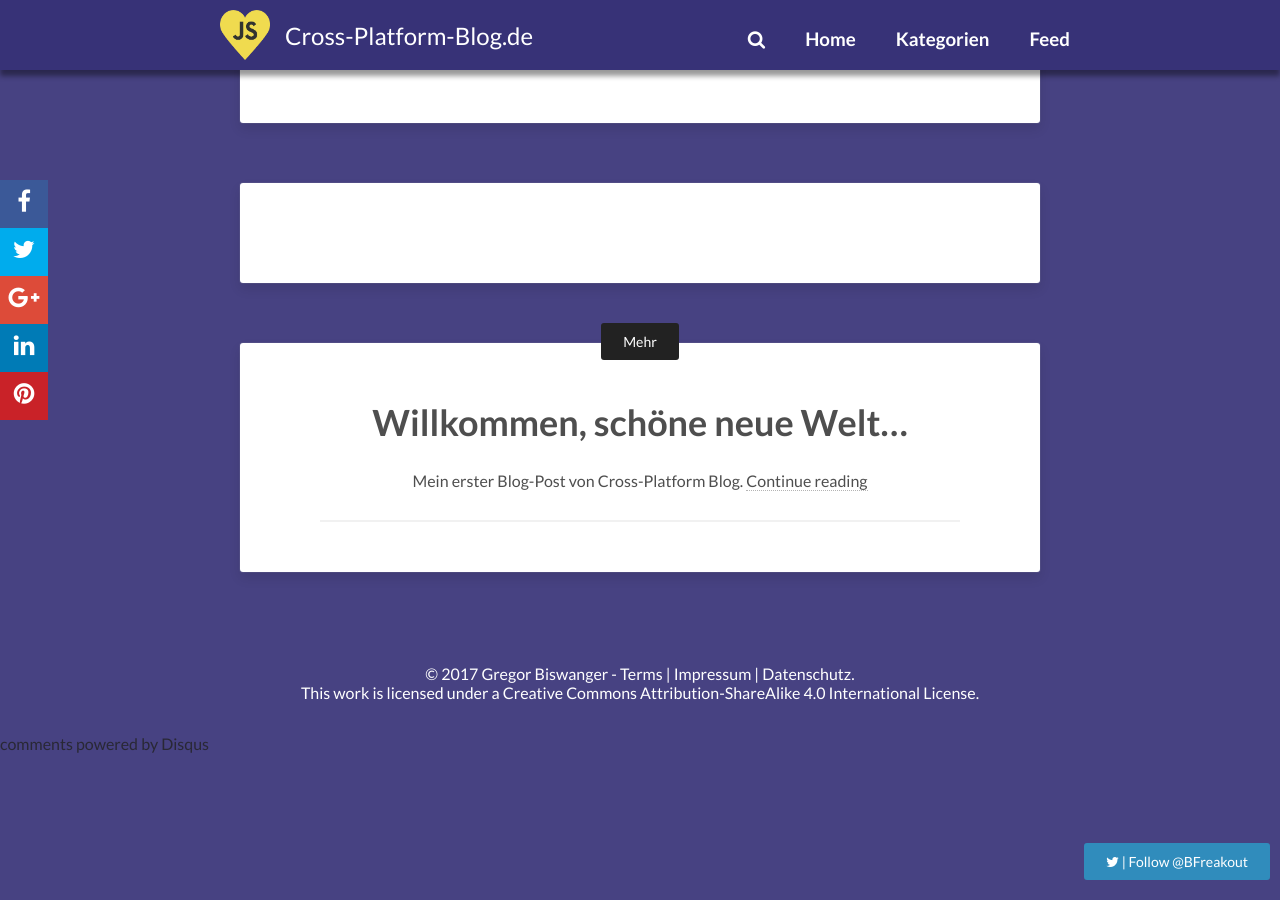
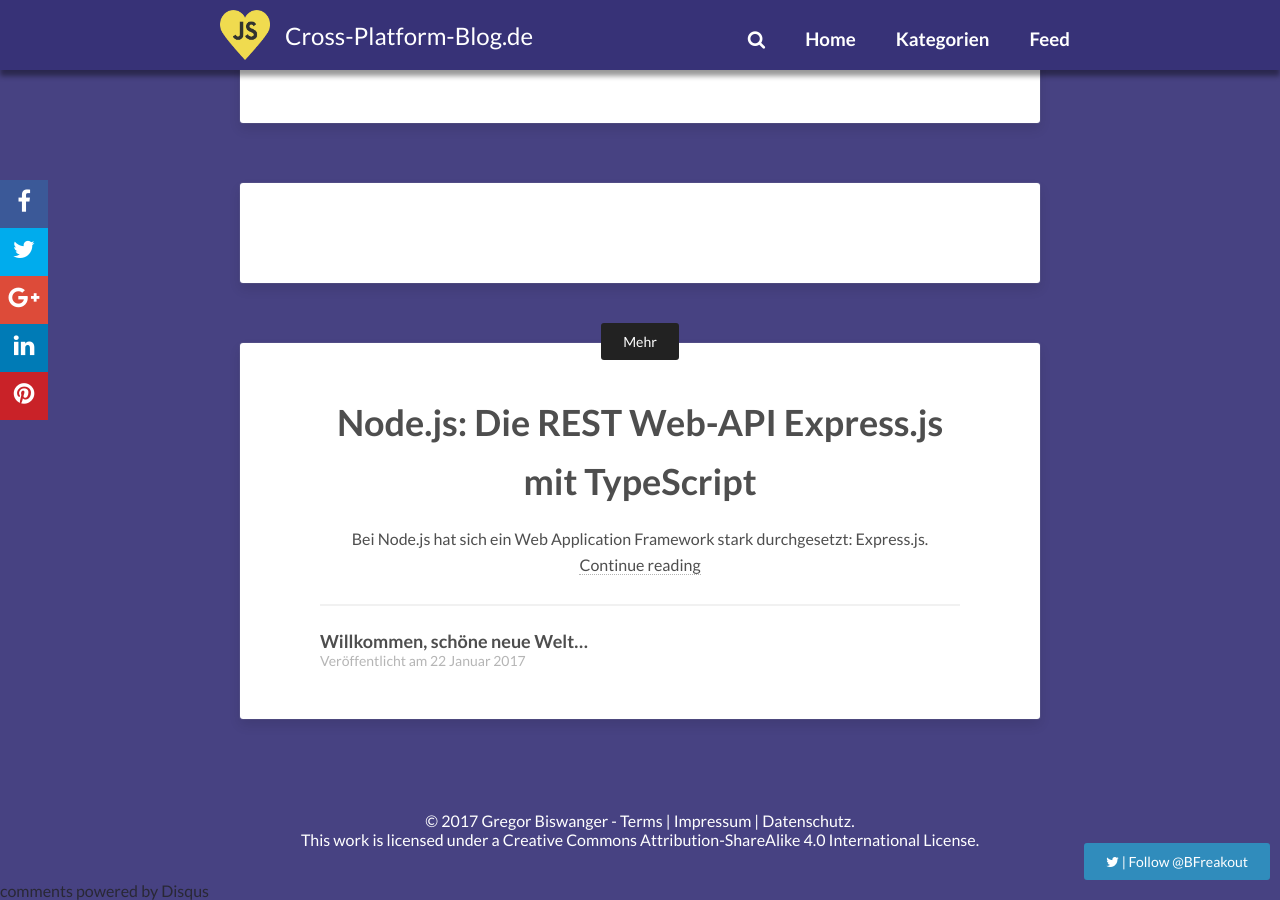
Before and after one commit to GregorBiswanger/CrossPlatformBlogDE, a Jekyll site: the page built from _posts/2017-01-27-visual-studio-code-nodejs-mit-typescript-und-debugging.md, in a window 1280 px wide and 900 px high, scrolled down 6687 px. Built offline with Jekyll 4.4.1, drawn with Linux system fonts in a browser that asks for light colours; nearby versions of some CDN libraries; comment, search, counter and statistics services are not loaded; some of the changed lines change nothing that is shown.

Commit message:
new blog post

```diff
--- a/_config.yml
+++ b/_config.yml
@@ -6,7 +6,7 @@
 reading_time:     true # if true, shows the estimated reading time for a post
 words_per_minute: 200
 logo:             images/logo.png # logo visible in the topbar
-excerpt_separator: <!--more-->
+excerpt_separator: <!-- more -->
 # Your site's domain goes here (eg: //mmistakes.github.io, http://mademistakes.com, etc)
 # When testing locally leave blank or use http://localhost:4000
 
@@ -89,7 +89,7 @@
 permalink:   /:categories/:title/
 
 # Amount of post to show on home page
-paginate: 5
+paginate: 10
 
 # if true, shows the floatting share buttons
 share: true
--- a/_posts/2017-01-27-visual-studio-code-nodejs-mit-typescript-und-debugging.md
+++ b/_posts/2017-01-27-visual-studio-code-nodejs-mit-typescript-und-debugging.md
@@ -10,6 +10,7 @@
 ---
 
 Die kostenfreie Entwicklungsumgebung Visual Studio Code von Microsoft, bietet eine hervorragende Unterstützung von TypeScript und die Entwicklung von Node.js-Projekten. Dieser Blog-Post zeigt, wie einfach ein neues Node.js-Projekt mit TypeScript-Support erzeugt wird. Gegen Ende wird auch ein kleines „Hallo Welt“-Beispiel im Debug-Modus durchlaufen.
+  <!-- more -->
 
 Für das Beispiel werden folgende Installationen benötigt:
 - [Node.js - http://www.nodejs.org](http://www.nodejs.org "www.nodejs.org"){:target="_blank"} (Läuft auf Windows, Mac und Linux)
--- /dev/null
+++ b/_posts/2017-01-30-nodejs-die-rest-web-api-expressjs-mit-typescript.md
@@ -0,0 +1,162 @@
+---
+layout: post
+title: "Node.js: Die REST Web-API Express.js mit TypeScript"
+description: "Bei Node.js hat sich ein Web Application Framework stark durchgesetzt: Express.js."
+modified: 2017-27-01
+tags: [VSCode, TypeScript, Nodejs, Expressjs, REST, Web-Service]
+categories: [Nodejs, TypeScript]
+image:
+    feature: /Nodejs-cover.jpg
+---
+
+Bei Node.js hat sich ein Web Application Framework stark durchgesetzt: Express.js. Dieses wurde vom Sinatra-Framework aus der Ruby-Welt inspiriert. Es erweitert das vorhandene Build-In Modul `http` von Node.js, damit das Entwickeln moderner Webanwendungen einfacher gestaltet wird:
+- Vergleichbar mit der Microsoft Web-API (Nur besser :))
+- Kommunikation mit REST (HTTP) per Standard
+- Request/Response-Handling
+- Routing
+- View Templating
+- Session Support
+- Static Files Support
+- Middleware
+  - Zum Beispiel Funktionen, die sich zwischen Request und Response hängen können (Logger etc.)
+-	Und vieles mehr…
+<!-- more -->
+
+## Die Installation
+Zuerst wird ein neues Node.js-Projekt mit einer TypeScript Compiler-Konfiguration benötigt. Passend dazu die Visual Studio Code Build- und Debugging-Konfiguration. Diese Schritte wurden bereits im folgenden Artikel ausführlich erklärt:
+
+  **[Visual Studio Code: Node.js mit TypeScript und Debugging](http://www.cross-platform-blog.de/tools/nodejs/typescript/visual-studio-code-nodejs-mit-typescript-und-debugging "Visual Studio Code: Node.js mit TypeScript und Debugging"){:target="_blank"}**
+
+Zusätzlich wird jetzt Express.js und die TypeScript Deklaration für Express.js benötigt. Dazu innerhalb des Projekts im Terminal folgendes eintippen:
+`npm install express –save`
+`npm install @types/express –save-dev`
+
+## Das erste Express.js „Hello World“
+Wir legen eine neue **index.ts**-Datei an oder ersetzen die vorhandene Datei mit dem Inhalt des folgenden Codes:
+
+{% highlight javascript %}
+import express = require('express');
+let app = express();
+
+app.get('/', function (request, response) {
+    response.send('Hello World');
+});
+
+app.listen(3000);
+{% endhighlight %}
+
+Der Code ist sehr ähnlich aus dem gewohnten „Hello World“-Beispiel für Node.js. Die Unterschiede: Express.js erstellt automatisch im Hintergrund bei der `listen`-Funktion einen Web-Server. Die Abfrage für REST wird explizit vergeben, wie hier zum Beispiel mit `get`. Das Routing wird daraufhin mit einem String-Wert festgelegt. Bei der Verarbeitung der Anfrage wird wie gewohnt eine anonyme Funktion ausgeführt, allerdings muss hier kein Stream explizit beendet werden. Darum kümmert sich Express.js automatisch.
+
+## Die GET-Aktion mit Parameter
+Eine REST GET-Aktion wird mittels `get`-Funktion hinterlegt. Das Routing wird per String festgelegt und Parameter werden zusätzlich mit Doppelpunkt und Variablenamen gekennzeichnet. Wie folgendes Beispiel zeigt:
+
+{% highlight javascript %}
+app.get('/api/sayhello/:name', (request, response) => {
+    let name = request.params.name;
+
+    if (!isNaN(name)) {
+        response
+            .status(400)
+            .send('No string as name');
+    } else {
+        response.json({
+            "message": name
+        });
+    }
+});
+{% endhighlight %}
+
+In Visual Studio Code den TypeScript-Compiler starten `[strg] + [shift] + [b]`, falls dieser noch nicht läuft. Als nächsten die Anwendung mit `[F5]` ausführen. Anschließend im Browser **http://localhost:3000/api/sayhello/John** eingeben.
+Der Web-Service sollte nun folgenden JSON-Wert zurückliefern:
+
+{% highlight json %}
+{
+    "message": "John"
+}
+{% endhighlight %}
+
+Folgende Rückgabe-Funktionen sind mit der Get-Funktion möglich:
+- `render` für HTML-Inhalt mit View Engine
+- `send` für Text-Inhalt
+- `json` für JSON-Inhalt
+- `redirect` zur Weiterleitung
+
+## Queries
+Gewöhnliche Query-Parameter können ebenfalls abgefragt werden. Diese befinden sich unter `request.query.PARAMETERNAME`. Ein zusätzliches Festlegen im Routing ist nicht notwendig.
+
+{% highlight javascript %}
+app.get('/api/sayhello/', (request, response) => {
+    let name = request.query.name;
+
+    let result = {
+        message: name
+    };
+
+    if (!isNaN(name)) {
+        response
+            .status(400)
+            .send('No string as name');
+    } else {
+        response.json(result);
+    }
+});
+{% endhighlight %}
+
+Als nächsten die Anwendung mit `[F5]` ausführen. Anschließend im Browser **http://localhost:3000/api/sayhello?name=NodeJS** eingeben.
+
+## Die Post-Aktion
+POST-Aktion mittels `post`-Funktion hinterlegen. Damit allerdings reguläre Form-Submit POST-Anfragen verarbeitet werden können, sind noch zwei weitere Pakete zur Installation notwendig:
+
+`npm install body-parser multer --save`
+
+Diese sind relevant zum Parsen von *multipart/form-data* und *application/x-www-form-urlencoded*. Als Single-Middleware wird `upload.array()` zusätzlich bei der Post-Funktion eingebunden. Forms gesendete Daten werden über `request.body.VARIABLENAME` abgefragt.
+
+{% highlight javascript %}
+import express = require('express');
+let app = express();
+
+// For POST-Support
+let bodyParser = require('body-parser');
+let multer = require('multer');
+let upload = multer();
+
+app.use(bodyParser.urlencoded({
+    extended: true
+}));
+
+app.post('/api/sayHello', upload.array(), (request, response) => {
+    let name = request.body.name;
+
+    if (!isNaN(name)) {
+        response
+            .status(400)
+            .send('No string as name');
+    } else {
+        console.log('Hello ' + name);
+    }
+
+    response.send('POST request to homepage');
+});
+
+app.listen(3000);
+{% endhighlight %}
+
+Zum Testen eignet sich das Tool [Postman](https://www.getpostman.com "Postman"){:target="_blank"}. Bei Postman an erster Stelle „POST“ auswählen und in das URL-Feld **http://localhost:3000/api/sayhello/** eintippen. Folgende Abfrage kommt dann direkt darunter:
+
+<figure>
+	<a href="/images/03/postman-post.jpg"><img src="/images/03/postman-post.jpg" alt="Post-Anfrage mit Postman"></a>
+</figure>
+
+Jetzt auf den Send-Button klicken und direkt darunter erscheinen die Response-Daten.
+
+<figure>
+	<a href="/images/03/vscode-expressjs-debugging.jpg"><img src="/images/03/vscode-expressjs-debugging.jpg" alt="Post-Anfrage mit Visual Studio Code debuggen"></a>
+</figure>
+
+## Fazit
+Mit Express.js kann man schnell und einfach Web-Services bereitstellen und noch viel mehr. In weiteren Artikeln werde ich noch tiefer und weiter auf das tolle Web Application Framework eingehen.
+Der Source-Code für die Beispiele liegt auf GitHub:
+
+  <div markdown="0"><a href="https://github.com/GregorBiswanger/VSCodeExpressjsTypeScriptSample" target="_blank" class="btn btn-success">Code on GitHub</a></div>
+
+Wie gefällt dir Express.js? Ich bin auf deine Meinung im Kommentar gespannt.
```
Also changed, not shown: _posts/2017-01-22-willkommen-javascript.md (+1 -1 lines), images/03/postman-post.jpg (added), images/03/vscode-expressjs-debugging.jpg (added), 2 other files.
